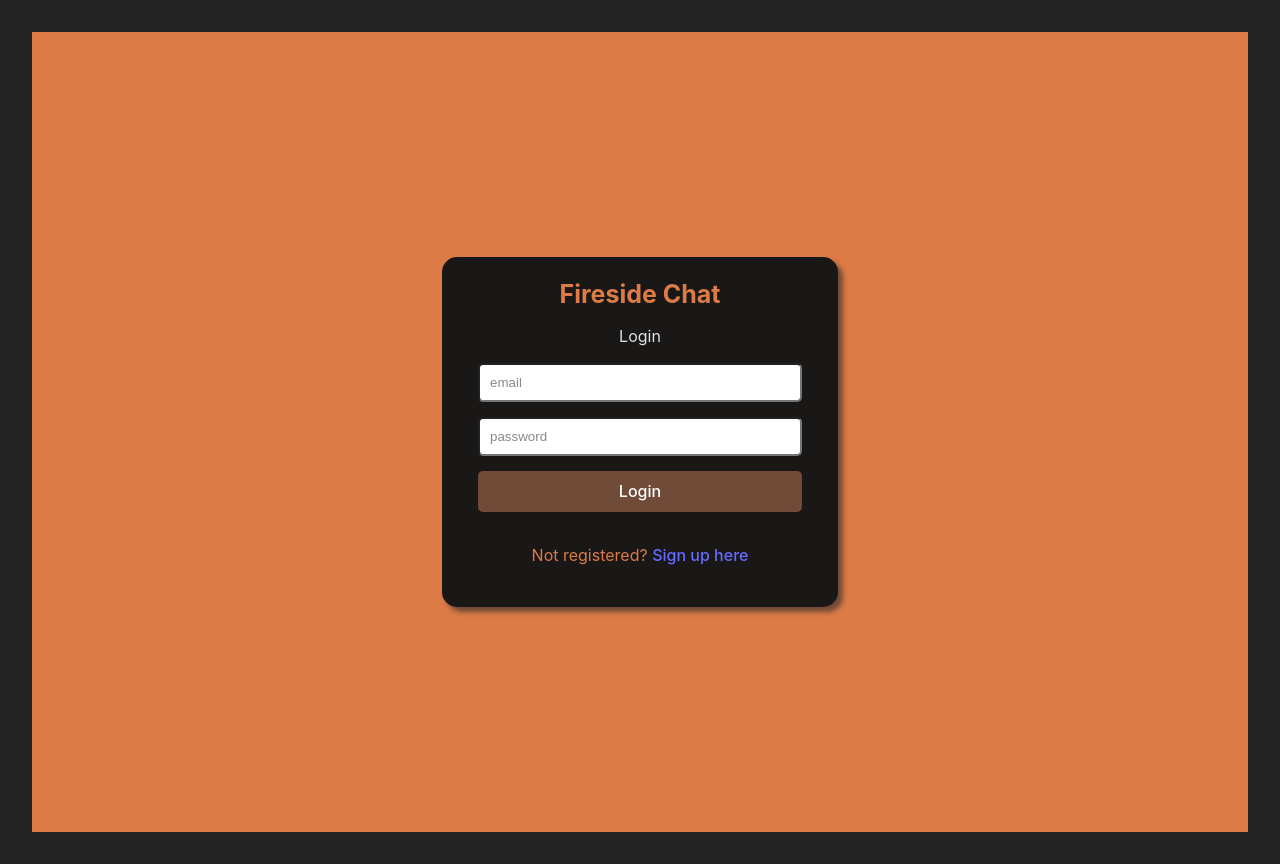
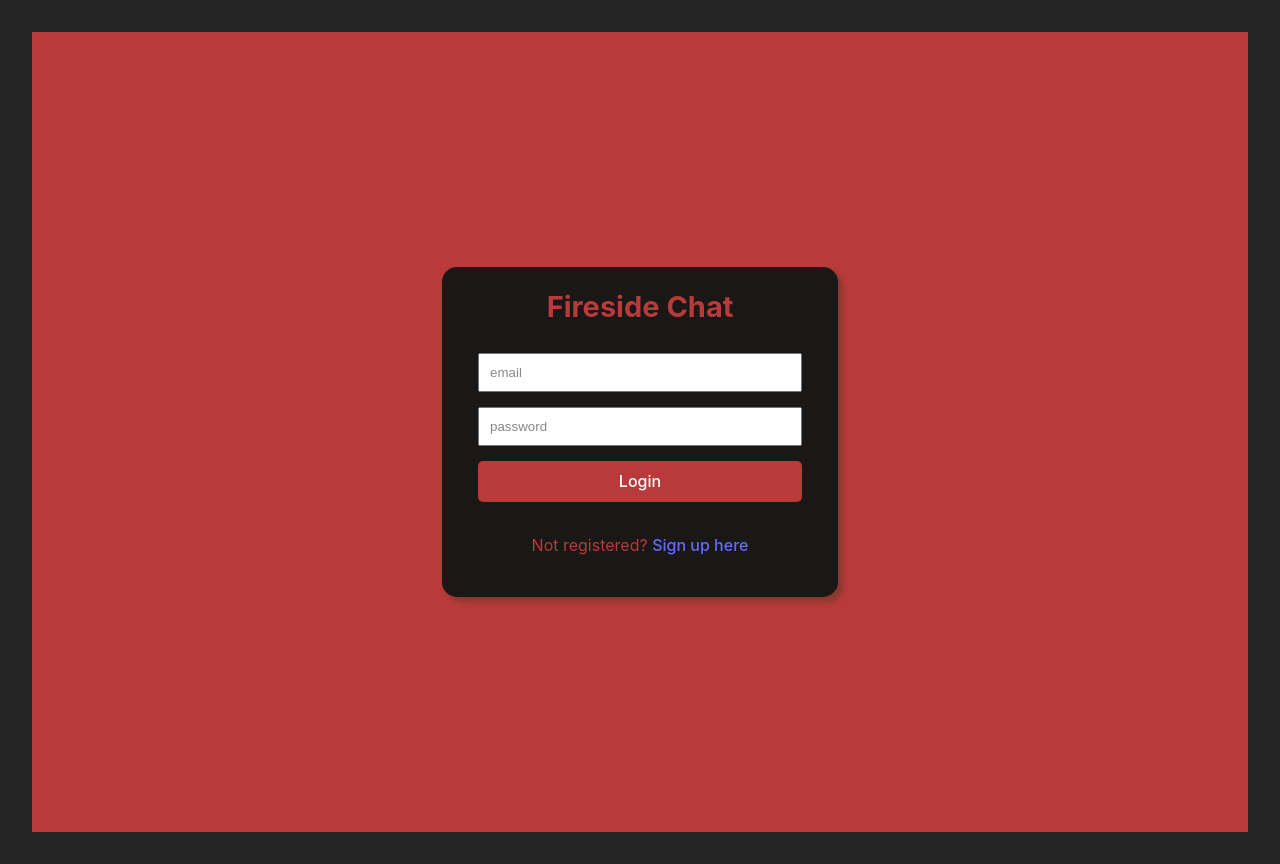
Before and after one commit to jefaw/fireside-chat-app, a React (Vite) app: page /login in a window 1280 px wide. Built offline with nearby package versions, Linux system fonts and the light colour scheme; no server answers.

Commit message:
Update Styling

```diff
--- a/src/pages/Login.jsx
+++ b/src/pages/Login.jsx
@@ -36,7 +36,7 @@ export default function Login() {
         <div className="form-box">
           <div className="form-wrapper">
               <span className="logo">Fireside Chat</span>
-              <span className="wrapper-title">Login</span>
+              <span className="wrapper-title"></span>
               <form onSubmit={handleSubmit}>
                   <input type="email" name="" id="email" placeholder="email"/>
                   <input type="password" name="" id="password" placeholder="password"/>
--- a/src/styles.scss
+++ b/src/styles.scss
@@ -1,9 +1,9 @@
 $col: column;
-$primary-color:#dc7b46;
-$primary-dark:#5f280b;
-$primary-bg: #876c5f;
-$secondary-color: #704b38;
-$chat-bg: #b69a8c;
+$primary-color:#b83a3a;
+$primary-dark:#403d39;
+$primary-bg: #796d6d;
+$secondary-color: #89392f;
+$chat-bg: #9c978f;
 $reddish: rgb(157, 65, 65);
 
 @mixin centered-flex ($direction:row, $gap:10px){
@@ -46,7 +46,7 @@ $reddish: rgb(157, 65, 65);
         @include centered-flex($col, 15px);
 
         .logo{
-            font-size: 25px;
+            font-size: 29px;
             line-height: 1.1;
             color: $primary-color;
             font-weight: bold;
@@ -63,7 +63,7 @@ $reddish: rgb(157, 65, 65);
 
             input{
                 padding: 10px;
-                border-radius: 5px;
+                // border-radius: 2px;
                 width: 300px;
                 &::placeholder{
                     color: #888888;
@@ -102,7 +102,7 @@ $reddish: rgb(157, 65, 65);
             font-size: 1em;
             font-weight: 500;
             font-family: inherit;
-            background-color: #704b38;
+            background-color: $primary-color;
             cursor: pointer;
             transition: border-color 0.25s;
             color: white;
```
Also changed, not shown: 1 other file (tests, documents, lock files or other folders).
